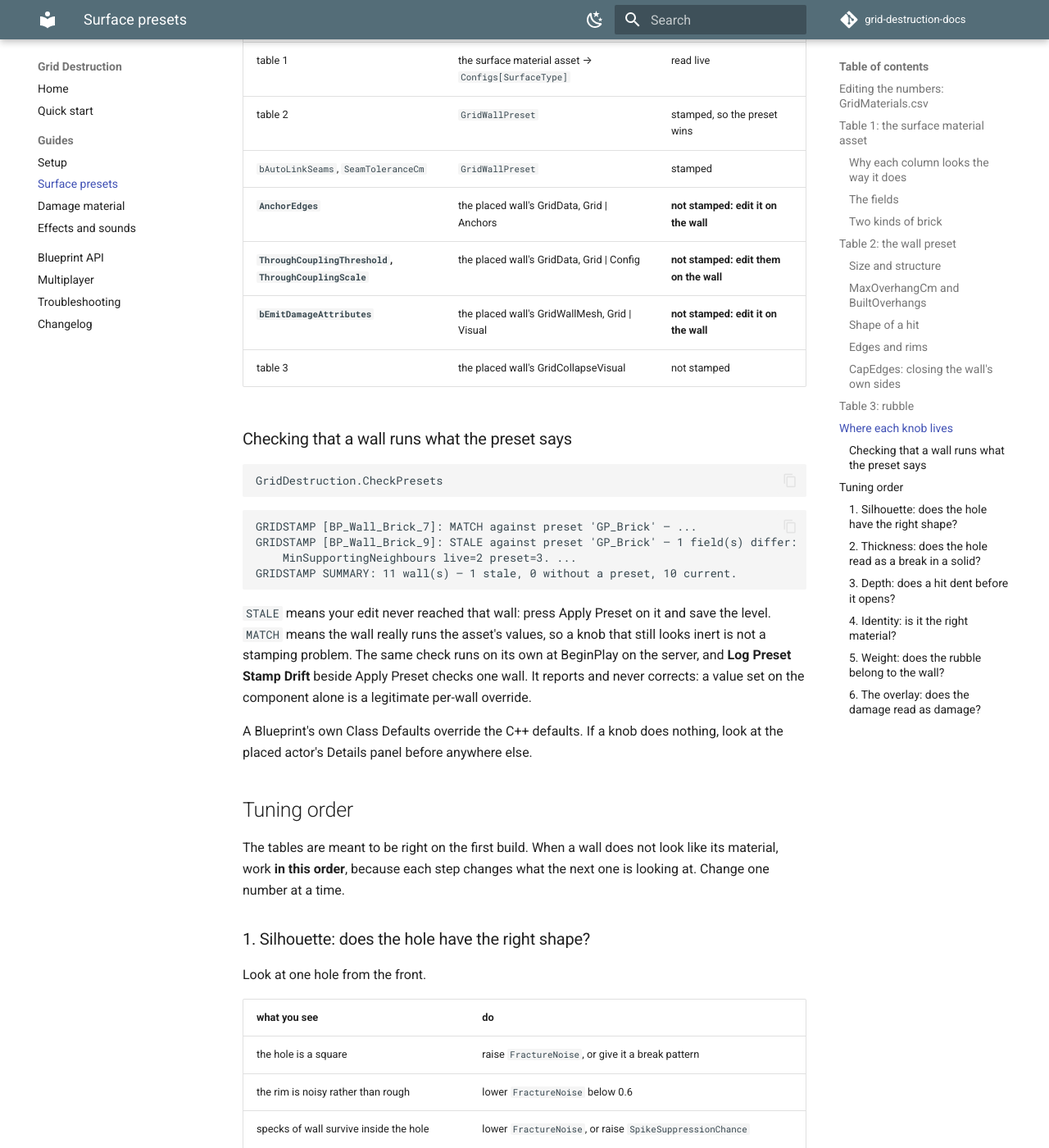
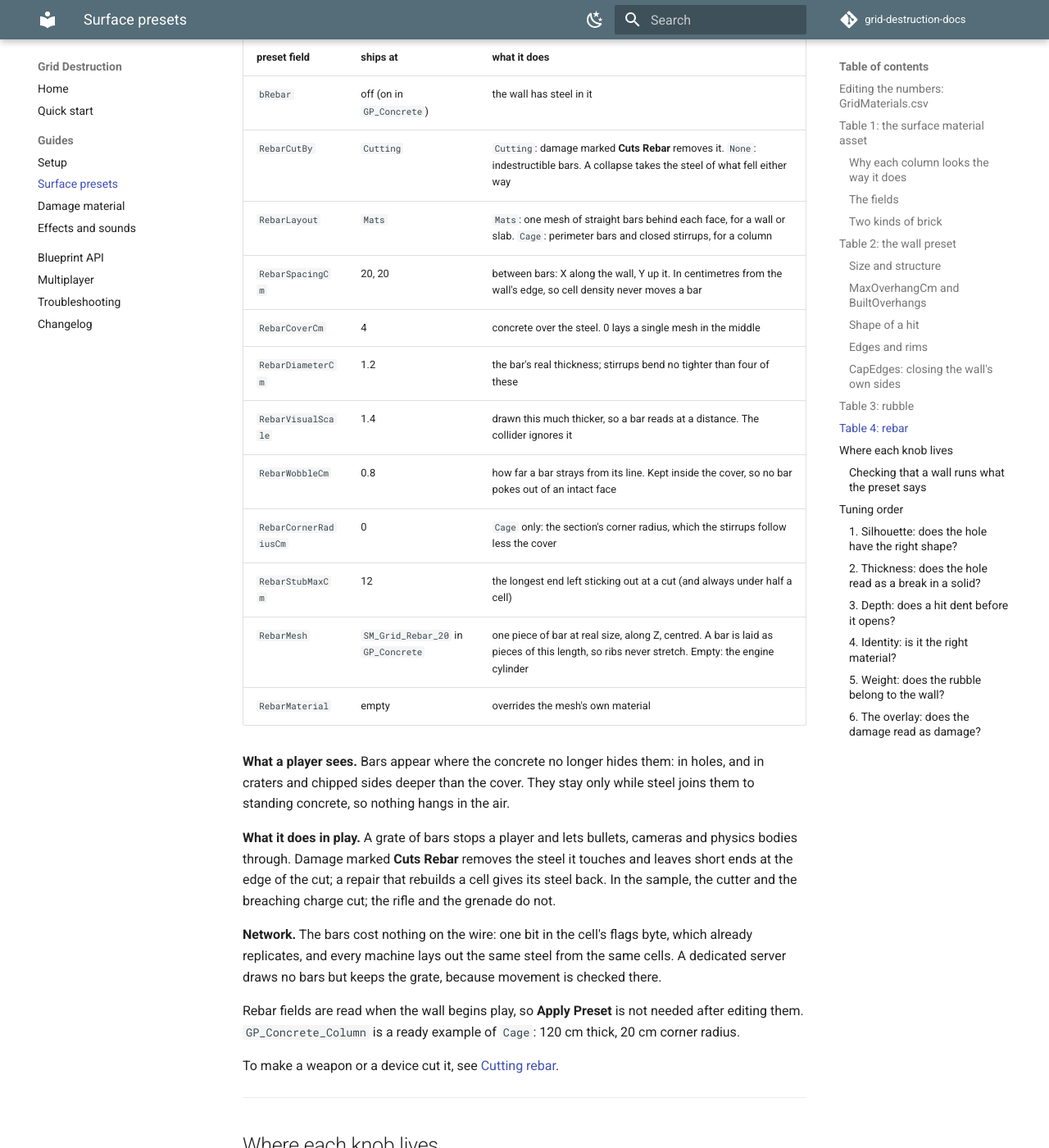
Before and after one commit to kytyji/grid-destruction-docs, an MkDocs documentation site: the page built from docs/surface-presets.md, in a window 1280 px wide and 1400 px high, scrolled down 8431 px. Shown: the whole window at 82% size. Built offline with MkDocs 1.6.1 and Material for MkDocs 9.7.7, drawn with Linux system fonts in a browser that asks for light colours; comment, search, counter and statistics services are not loaded; the version menu is left out.

```diff
--- a/docs/surface-presets.md
+++ b/docs/surface-presets.md
@@ -366,6 +366,45 @@ On the wall's **GridCollapseVisual** component, not on the preset.
 The first two are clamped to a safe range when read. A wall carrying an
 out-of-range value says so once at BeginPlay in a `HANGRISK` line.
 
+## Table 4: rebar
+
+On the preset, section **Wall | Rebar**.
+
+| preset field | ships at | what it does |
+|---|---|---|
+| `bRebar` | off (on in `GP_Concrete`) | the wall has steel in it |
+| `RebarCutBy` | `Cutting` | `Cutting`: damage marked **Cuts Rebar** removes it. `None`: indestructible bars. A collapse takes the steel of what fell either way |
+| `RebarLayout` | `Mats` | `Mats`: one mesh of straight bars behind each face, for a wall or slab. `Cage`: perimeter bars and closed stirrups, for a column |
+| `RebarSpacingCm` | 20, 20 | between bars: X along the wall, Y up it. In centimetres from the wall's edge, so cell density never moves a bar |
+| `RebarCoverCm` | 4 | concrete over the steel. 0 lays a single mesh in the middle |
+| `RebarDiameterCm` | 1.2 | the bar's real thickness; stirrups bend no tighter than four of these |
+| `RebarVisualScale` | 1.4 | drawn this much thicker, so a bar reads at a distance. The collider ignores it |
+| `RebarWobbleCm` | 0.8 | how far a bar strays from its line. Kept inside the cover, so no bar pokes out of an intact face |
+| `RebarCornerRadiusCm` | 0 | `Cage` only: the section's corner radius, which the stirrups follow less the cover |
+| `RebarStubMaxCm` | 12 | the longest end left sticking out at a cut (and always under half a cell) |
+| `RebarMesh` | `SM_Grid_Rebar_20` in `GP_Concrete` | one piece of bar at real size, along Z, centred. A bar is laid as pieces of this length, so ribs never stretch. Empty: the engine cylinder |
+| `RebarMaterial` | empty | overrides the mesh's own material |
+
+**What a player sees.** Bars appear where the concrete no longer hides them: in holes, and in
+craters and chipped sides deeper than the cover. They stay only while steel joins them to standing concrete, so
+nothing hangs in the air.
+
+**What it does in play.** A grate of bars stops a player and lets bullets, cameras and physics bodies through.
+Damage marked **Cuts Rebar** removes the steel it touches and leaves short ends at the edge of the cut; a repair
+that rebuilds a cell gives its steel back. In the sample, the cutter and the breaching charge cut; the rifle and
+the grenade do not.
+
+**Network.** The bars cost nothing on the wire: one bit in the cell's flags byte, which already replicates, and every
+machine lays out the same steel from the same cells. A dedicated server draws no bars but keeps the grate, because
+movement is checked there.
+
+Rebar fields are read when the wall begins play, so **Apply Preset** is not needed after editing them.
+`GP_Concrete_Column` is a ready example of `Cage`: 120 cm thick, 20 cm corner radius.
+
+To make a weapon or a device cut it, see [Cutting rebar](integration.md#cutting-rebar).
+
+---
+
 ## Where each knob lives
 
 | knob | lives on | survives Apply Preset? |
```
Also changed, not shown: docs/changelog.md (+22 -0 lines), docs/damage-material.md (+3 -0 lines), docs/index.md (+1 -0 lines), docs/integration.md (+15 -0 lines).
